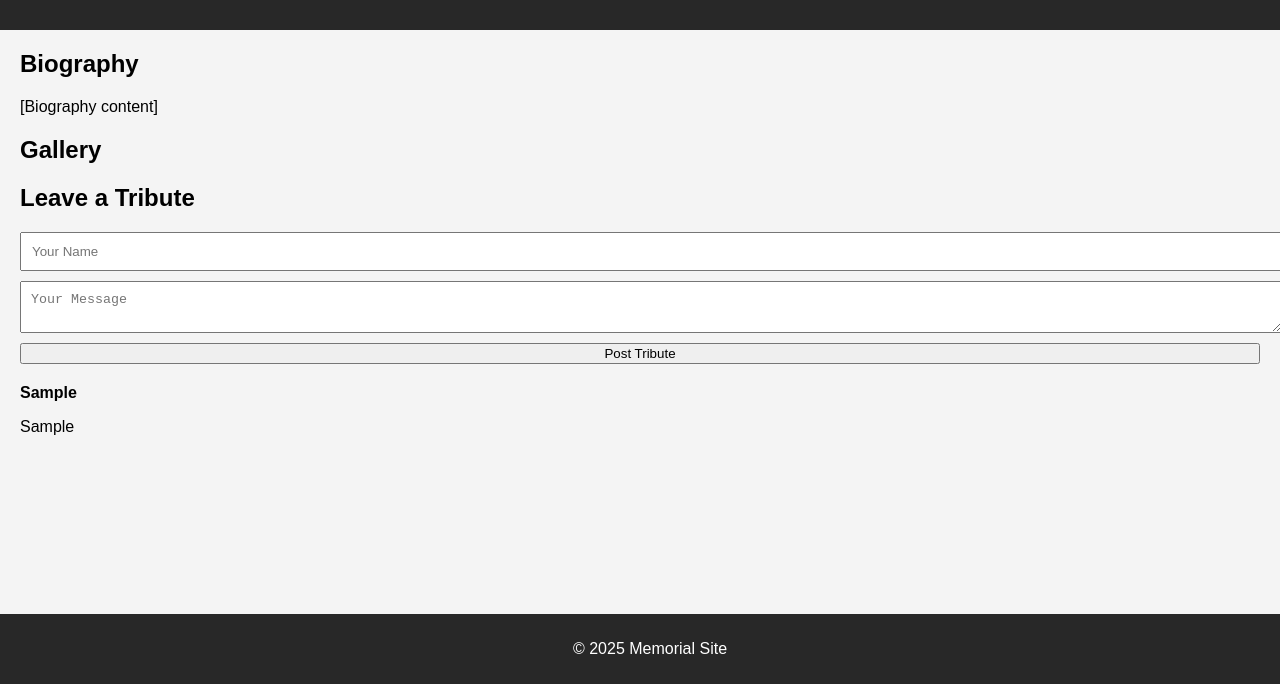
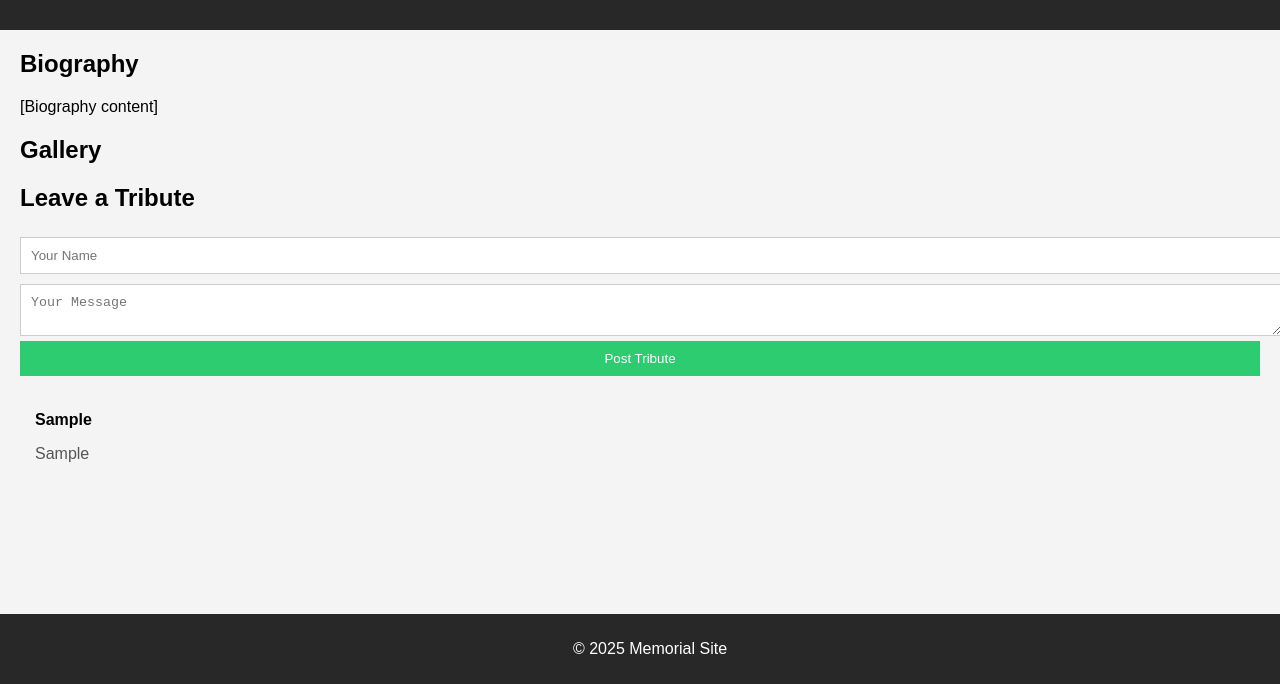
Before and after one commit to CodyT1211/ghini, a plain HTML site: page index.html in a window 1280 px wide. Both pictures are taken after typing "Sample", "Sample" into the empty fields and a click on the button "Post Tribute". Shown: the part 116-800 px from the top of the page. Drawn offline with Linux system fonts and the light colour scheme.

Commit message:
Add files via upload

```diff
--- a/app.js
+++ b/app.js
@@ -20,3 +20,43 @@ document.getElementById('tribute-form').addEventListener('submit', function(e) {
         alert('Please enter both name and message!');
     }
 });
+// Select the form and tribute list
+const form = document.getElementById('tribute-form');
+const tributeList = document.getElementById('tribute-list');
+
+// Event listener for form submission
+form.addEventListener('submit', function(event) {
+    event.preventDefault(); // Prevent page refresh
+
+    // Get name and message from the form
+    const name = document.getElementById('name').value;
+    const message = document.getElementById('message').value;
+
+    // Create a new div to display the tribute
+    const tributeDiv = document.createElement('div');
+    tributeDiv.classList.add('tribute');
+
+    // Create HTML content for the tribute
+    tributeDiv.innerHTML = `
+        <h3>${name}</h3>
+        <p>${message}</p>
+    `;
+
+    // Append the new tribute to the list
+    tributeList.appendChild(tributeDiv);
+
+    // Clear the form after submission
+    form.reset();
+});
+// Select the biography content element
+const bioContent = document.getElementById('bio-content');
+
+// Check if there’s saved biography content in localStorage
+if (localStorage.getItem('biography')) {
+    bioContent.innerHTML = localStorage.getItem('biography');
+}
+
+// Save the biography content when it changes
+bioContent.addEventListener('input', function() {
+    localStorage.setItem('biography', bioContent.innerHTML);
+});
--- a/index.html
+++ b/index.html
@@ -30,15 +30,20 @@
 
    <section id="guestbook">
     <h2>Leave a Tribute</h2>
+
+    <!-- Form to collect name and message -->
     <form id="tribute-form">
-            <input type="text" placeholder="Your Name" id="name" required>
-            <textarea placeholder="Your Message" id="message" required></textarea>
+        <input type="text" id="name" placeholder="Your Name" required>
+        <textarea id="message" placeholder="Your Message" required></textarea>
         <button type="submit">Post Tribute</button>
     </form>
+
+    <!-- Where the tributes will appear -->
     <div id="tribute-list">
-            <!-- User tributes will appear here -->
+        <!-- Dynamic tributes will show up here -->
     </div>
 </section>
+
 
     <footer>
         <p>&copy; 2025 Memorial Site</p>
--- a/style.css
+++ b/style.css
@@ -57,3 +57,44 @@ footer {
     bottom: 0;
     width: 100%;
 }
+/* Style the tribute form */
+#tribute-form {
+    margin-bottom: 20px;
+}
+
+#tribute-form input, #tribute-form textarea {
+    width: 100%;
+    padding: 10px;
+    margin: 5px 0;
+    border: 1px solid #ccc;
+}
+
+#tribute-form button {
+    padding: 10px 15px;
+    background-color: #2ecc71;
+    color: white;
+    border: none;
+    cursor: pointer;
+}
+
+#tribute-form button:hover {
+    background-color: #27ae60;
+}
+
+/* Style for each tribute */
+.tribute {
+    padding: 15px;
+    margin-bottom: 20px;
+    background-color: #f4f4f4;
+    border-radius: 5px;
+}
+
+.tribute h3 {
+    margin: 0;
+    font-size: 18px;
+}
+
+.tribute p {
+    font-size: 16px;
+    color: #555;
+}
```
Lines whose indentation alone changed are shown as unchanged.
